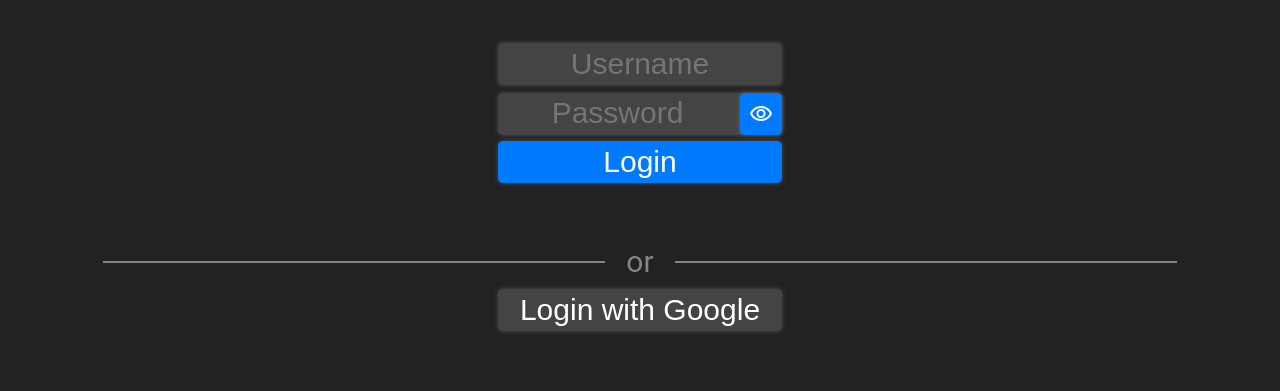
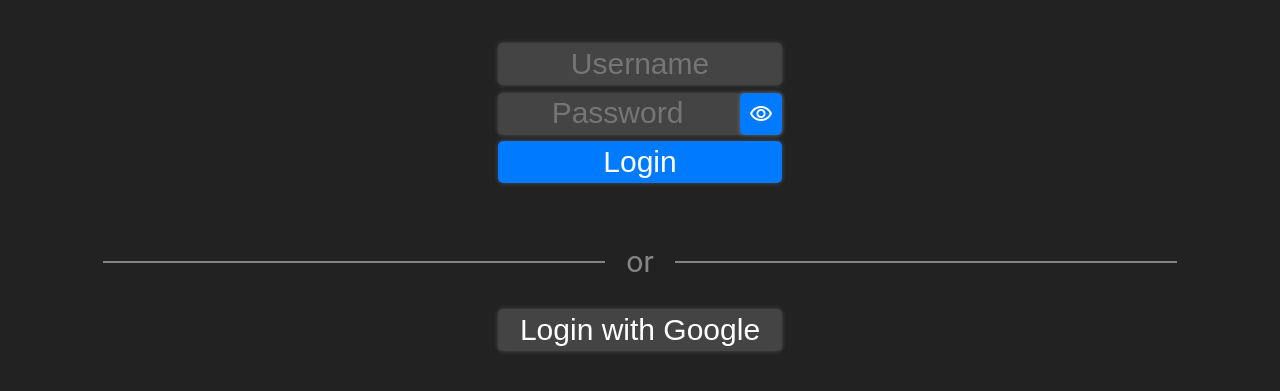
Before and after one commit to MixoMax/fchat, a Flask app: page / in a window 1280 px wide. Shown: the part 259-650 px from the top of the page. Run offline with Flask 3, Linux system fonts and the light colour scheme.

Commit message:
css update

```diff
--- a/server-py/static/stylesheet_login.css
+++ b/server-py/static/stylesheet_login.css
@@ -34,7 +34,7 @@ button{
 
 #google_login{
     position: absolute;
-    top: calc(50% + 148px);
+    top: calc(50% + 168px);
     left: 50%;
     width: 284px;
     height: 42px;
```
